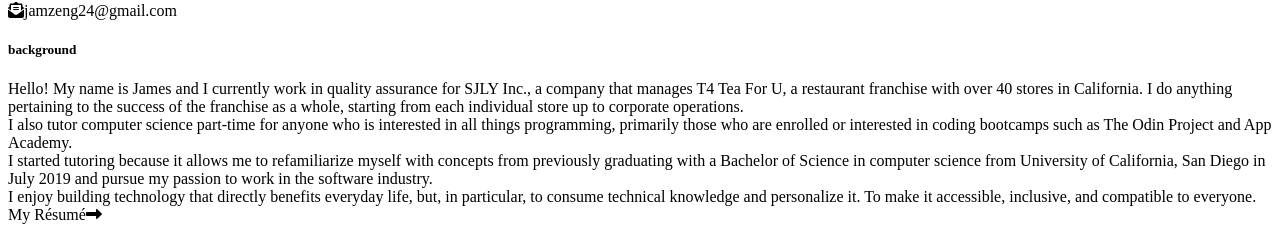
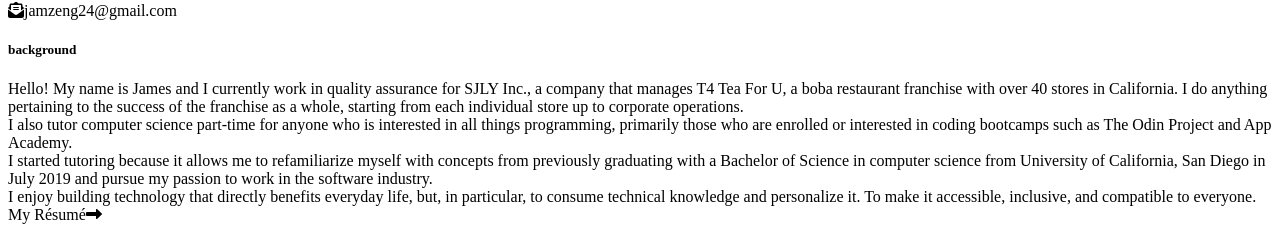
Before and after one commit to jamzeng24/Portfolio-Website, a Next.js app: page / in a window 1280 px wide. Shown: the part 266-492 px from the top of the page. Built offline with nearby package versions, Linux system fonts and the light colour scheme.

Commit message:
adjust some errors on resume

```diff
--- a/content/user.js
+++ b/content/user.js
@@ -19,7 +19,7 @@
   email: 'jamzeng24@gmail.com',
   location: 'San Leandro, San Francisco Bay Area, California',
   background: [
-    'Hello! My name is James and I currently work in quality assurance for SJLY Inc., a company that manages T4 Tea For U, a restaurant franchise with over 40 stores in California. I do anything pertaining to the success of the franchise as a whole, starting from each individual store up to corporate operations.',
+    'Hello! My name is James and I currently work in quality assurance for SJLY Inc., a company that manages T4 Tea For U, a boba restaurant franchise with over 40 stores in California. I do anything pertaining to the success of the franchise as a whole, starting from each individual store up to corporate operations.',
     'I also tutor computer science part-time for anyone who is interested in all things programming, primarily those who are enrolled or interested in coding bootcamps such as ',
     'I started tutoring because it allows me to refamiliarize myself with concepts from previously graduating with a Bachelor of Science in computer science from ',
     ' in July 2019 and pursue my passion to work in the software industry.',
```
Also changed, not shown: 1 other file (tests, documents, lock files or other folders).
